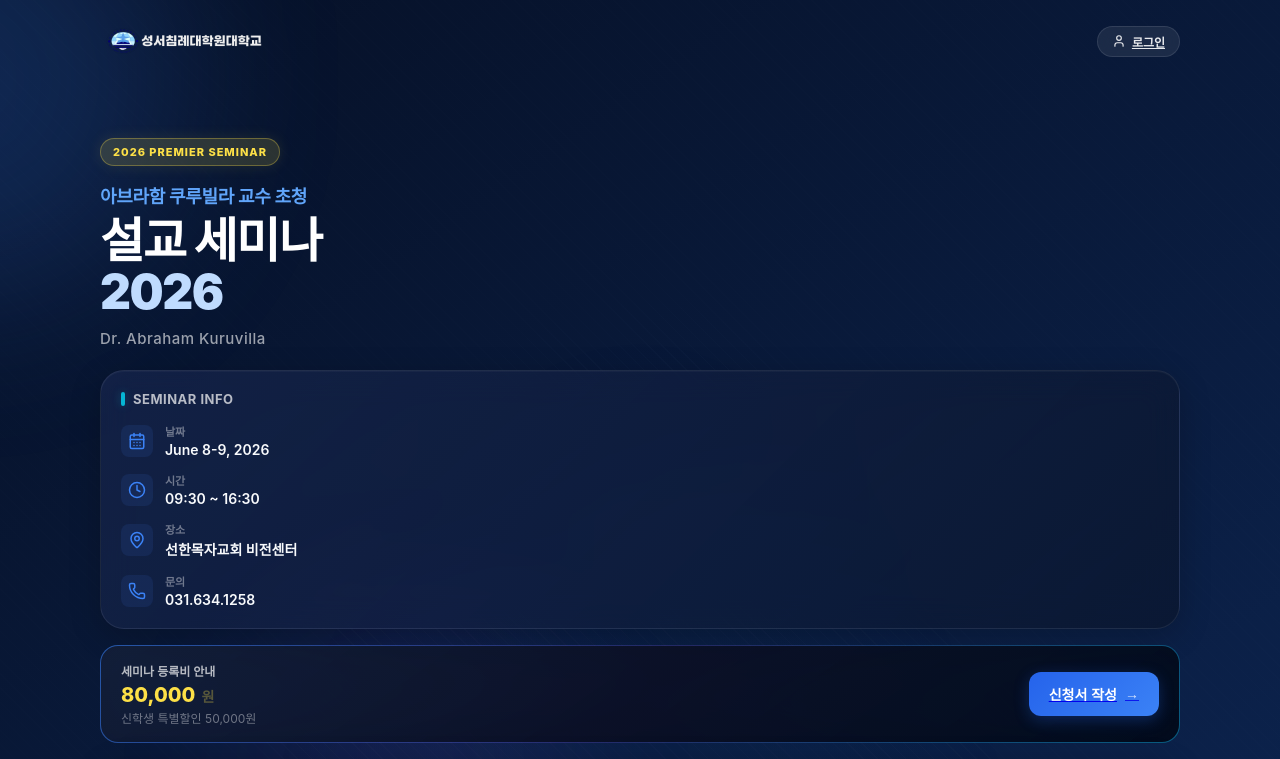
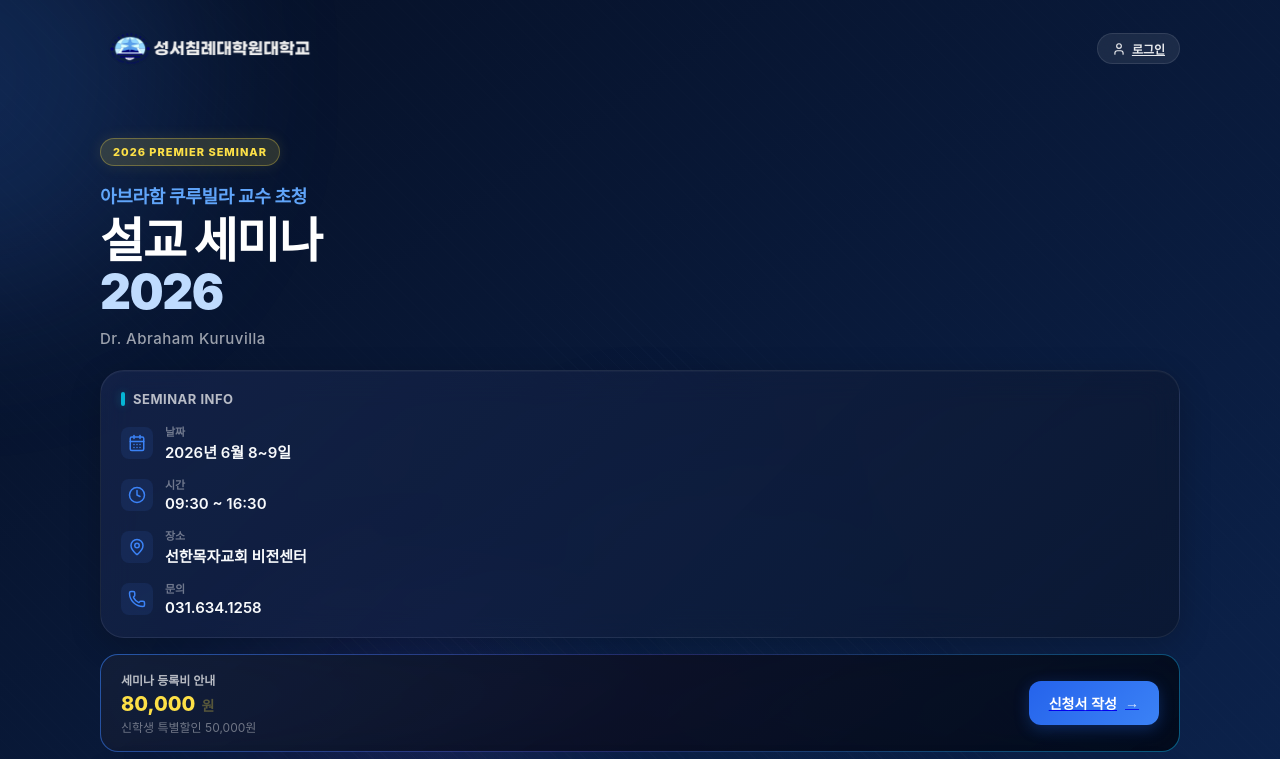
Before and after one commit to joyfulkim/sermon, a Next.js app: page / in a window 1280 px wide. Shown: the top 759 px of the page. Built offline with nearby package versions, Linux system fonts and the light colour scheme; no server answers; a web font is replaced by a local one.

Commit message:
Refinement: Korean date format, logo size, and font size updates

```diff
--- a/src/app/intro/page.tsx
+++ b/src/app/intro/page.tsx
@@ -108,7 +108,7 @@ export default function IntroPage() {
                             <Calendar size={18} color="var(--neon-blue)" />
                             <h3 style={{ fontSize: '16px', fontWeight: 800 }}>타임 테이블</h3>
                         </div>
-                        <span className="badge badge-blue">June 8-9</span>
+                        <span className="badge badge-blue">6월 8~9일</span>
                     </div>
 
                     <div className="card-glass" style={{ padding: '12px', display: 'flex', flexDirection: 'column', gap: '2px', background: 'rgba(15,23,42,0.4)' }}>
--- a/src/app/page.tsx
+++ b/src/app/page.tsx
@@ -34,7 +34,7 @@ export default function HomePage() {
         {/* Top nav area in hero */}
         <div style={{ position: 'absolute', top: 'calc(env(safe-area-inset-top, 20px) + 16px)', left: '20px', right: '20px', display: 'flex', justifyContent: 'space-between', alignItems: 'center', zIndex: 100 }}>
           <div style={{ display: 'flex', alignItems: 'center', gap: '10px' }}>
-            <img src="/logo.png" alt="Logo" style={{ height: '50px', width: 'auto' }} />
+            <img src="/logo.png" alt="Logo" style={{ height: '65px', width: 'auto' }} />
           </div>
           <div style={{ display: 'flex', alignItems: 'center', gap: '10px' }}>
             {mounted && userProfile?.isAdmin && (
@@ -89,7 +89,7 @@ export default function HomePage() {
             <span style={{ fontSize: '13px', fontWeight: 700, color: 'var(--text-secondary)', letterSpacing: '0.5px' }}>SEMINAR INFO</span>
           </div>
           <div style={{ display: 'flex', flexDirection: 'column', gap: '14px' }}>
-            <InfoRow icon={<CalendarDays size={18} />} label="날짜" value="June 8-9, 2026" />
+            <InfoRow icon={<CalendarDays size={18} />} label="날짜" value="2026년 6월 8~9일" />
             <InfoRow icon={<Clock size={18} />} label="시간" value="09:30 ~ 16:30" />
             <InfoRow icon={<MapPin size={18} />} label="장소" value="선한목자교회 비전센터" />
             <InfoRow icon={<Phone size={18} />} label="문의" value="031.634.1258" />
@@ -197,7 +197,7 @@ function InfoRow({ icon, label, value }: { icon: React.ReactNode; label: string;
       </div>
       <div style={{ flex: 1 }}>
         <p style={{ fontSize: '11px', color: 'var(--text-tertiary)', marginBottom: '2px', fontWeight: 600 }}>{label}</p>
-        <p style={{ fontSize: '14px', fontWeight: 600, color: '#f8fafc' }}>{value}</p>
+        <p style={{ fontSize: '15px', fontWeight: 600, color: '#f8fafc' }}>{value}</p>
       </div>
     </div>
   );
--- a/src/components/layout/Header.tsx
+++ b/src/components/layout/Header.tsx
@@ -24,7 +24,7 @@ export default function Header({ title, showBack = false, showProfile = true, ri
                 </button>
             ) : (
                 <div style={{ display: 'flex', alignItems: 'center' }}>
-                    <img src="/logo.png" alt="Logo" style={{ height: '28px', width: 'auto' }} onError={(e) => {
+                    <img src="/logo.png" alt="Logo" style={{ height: '40px', width: 'auto' }} onError={(e) => {
                         (e.target as HTMLImageElement).style.display = 'none';
                         const next = (e.target as HTMLImageElement).nextElementSibling as HTMLElement;
                         if (next) next.style.display = 'block';
```
